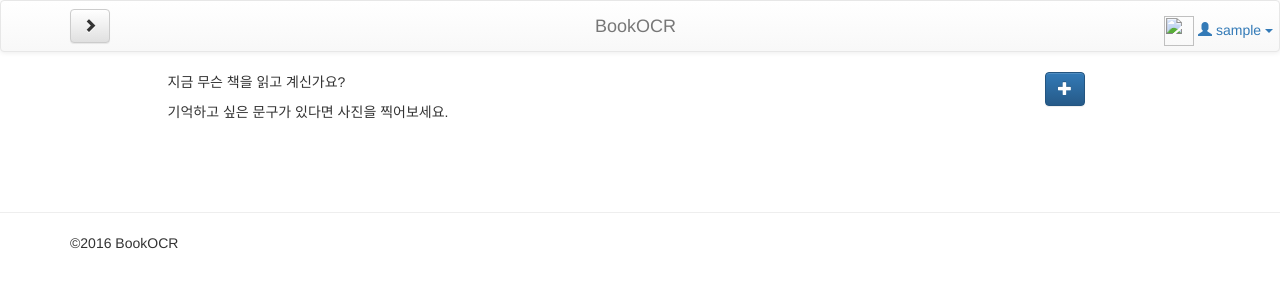
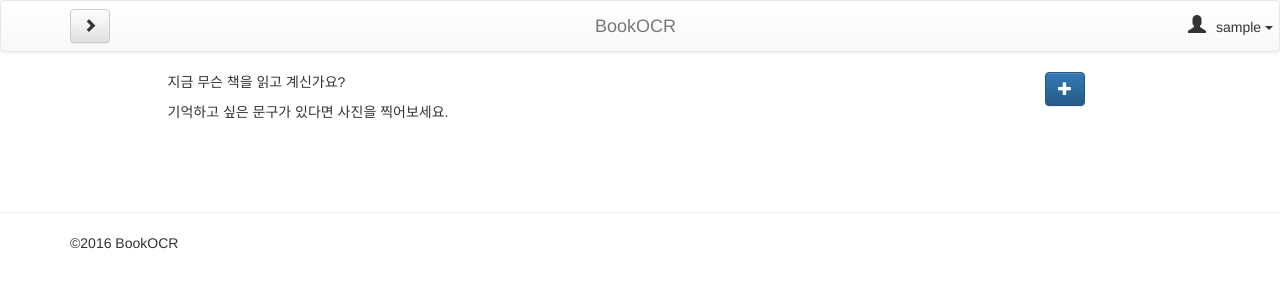
Before and after one commit to eunjungchoi/bookocr, a Django app: a page that uses bookshot/templates/base.html in a window 1280 px wide. Shown: the top 300 px of the page. Run offline with Django 3.2, Linux system fonts and the light colour scheme; the visitor is signed in with stand-in values (Sample User, id 1); data that the repository does not hold is empty; some libraries are stand-ins or nearby versions.

Commit message:
CSS adjust css for user profile image

```diff
--- /dev/null
+++ b/bookshot/static/css/style.css
@@ -0,0 +1,28 @@
+
+
+/*
+ * Navigation Bar
+ */
+nav#nav {
+}
+
+  nav#nav .user-profile-image {
+	width: 30px;
+    height: 30px;
+    display: inline-block;
+	vertical-align: baseline;
+  }
+	nav#nav .user-profile-image .wrapper {
+  	  display: inline-block;
+	  width: 100%;
+	  height: 100%;
+	}
+	nav#nav .user-profile-image .round-wrapper {
+	  border: 1px solid;
+	  border-radius: 50%;
+	}
+
+	nav#nav .user-profile-image i.glyphicon {
+      font-size: 18px;
+	  line-height: 30px;
+	}
--- a/bookshot/templates/base.html
+++ b/bookshot/templates/base.html
@@ -6,8 +6,10 @@
     <meta charset="utf-8">
     <meta http-equiv="X-UA-Compatible" content="IE=edge">
     <meta name="viewport" content="width=device-width, initial-scale=1">
+
 	<link rel="stylesheet" href="{% static 'css/bootstrap.min.css' %}">
 	<link rel="stylesheet" href="{% static 'css/bootstrap-theme.min.css' %}">
+	<link rel="stylesheet" href="{% static 'css/style.css' %}">
 
 	{% if debug %}
 	<script src="{% static 'js/jquery.min.js' %}"></script>
@@ -51,12 +53,21 @@
 			</div>
 			<div class="navbar-right pull-right" style="position: absolute; top: 0; right: 8px;">
 				{% if user.username %}
-				<a class="dropdown-toggle btn navbar-btn" data-toggle="dropdown" role="button" aria-haspopup="true" aria-expanded="false">
-					<img src="{{ profile_picture_url }}" width="30" height="30">
-					<i class="glyphicon glyphicon-user"></i>
-					{{ user.username|truncatechars:10 }}
+				<span class="user-link dropdown-toggle btn x-navbar-btn" data-toggle="dropdown" role="button" aria-haspopup="true" aria-expanded="false">
+					<span class="user-profile-image">
+						{% if profile_picture_url %}
+							<img src="{{ profile_picture_url }}" class="wrapper round-wrapper" >
+						{% else %}
+							<span class="wrapper">
+								<i class="glyphicon glyphicon-user"></i>
+							</span>
+						{% endif %}
+					</span>
+					<span class="username">
+						{{ user.username|truncatechars:10 }}
+					</span>
 					<i class="caret"></i>
-				</a>
+				</span>
 				<ul class="dropdown-menu" style="right: 0; left: auto;">
 					<li><a href="#">Action</a></li>
 					<li role="separator" class="divider"></li>
--- a/bookshot/views/home.py
+++ b/bookshot/views/home.py
@@ -13,7 +13,8 @@ def index(request):
 	quote_list = Quote.objects.filter(user=request.user).order_by('-id')
 	user = request.user
 	social = user.social_auth.get()
-	profile_picture_url = 'https://graph.facebook.com/{0}/picture?type=small'.format(social.uid)
+	#profile_picture_url = 'https://graph.facebook.com/{0}/picture?type=small'.format(social.uid)
+	profile_picture_url = 'https://graph.facebook.com/{0}/picture'.format(social.uid)
 
 	context = {
 		'quote_list' : quote_list,
```
